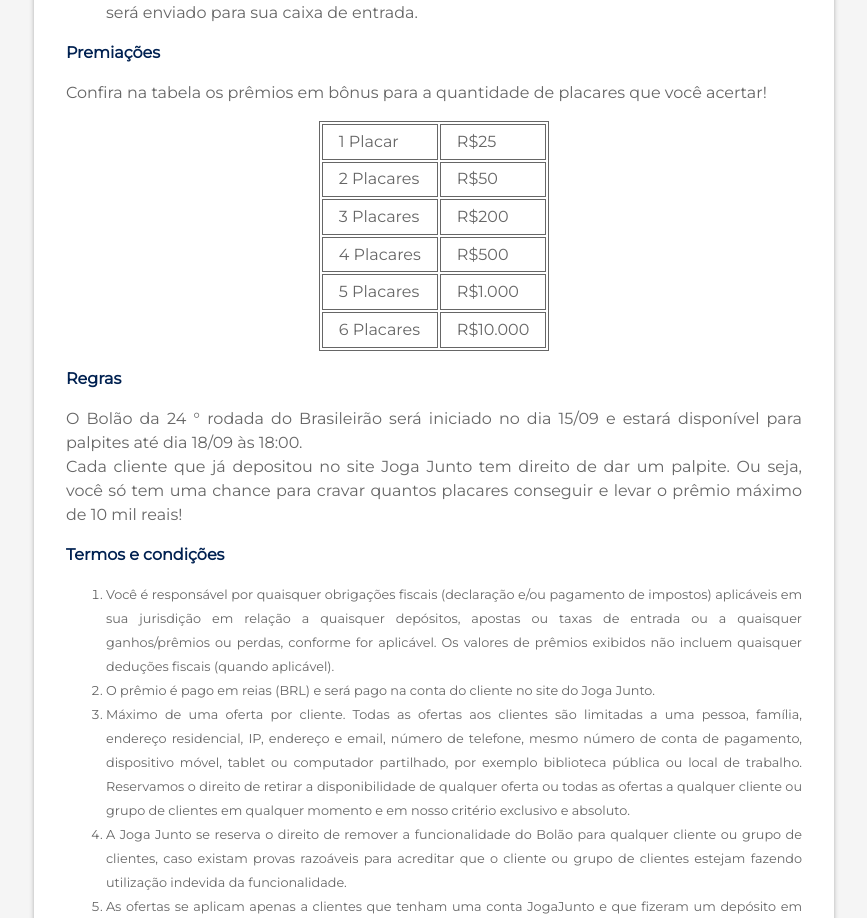
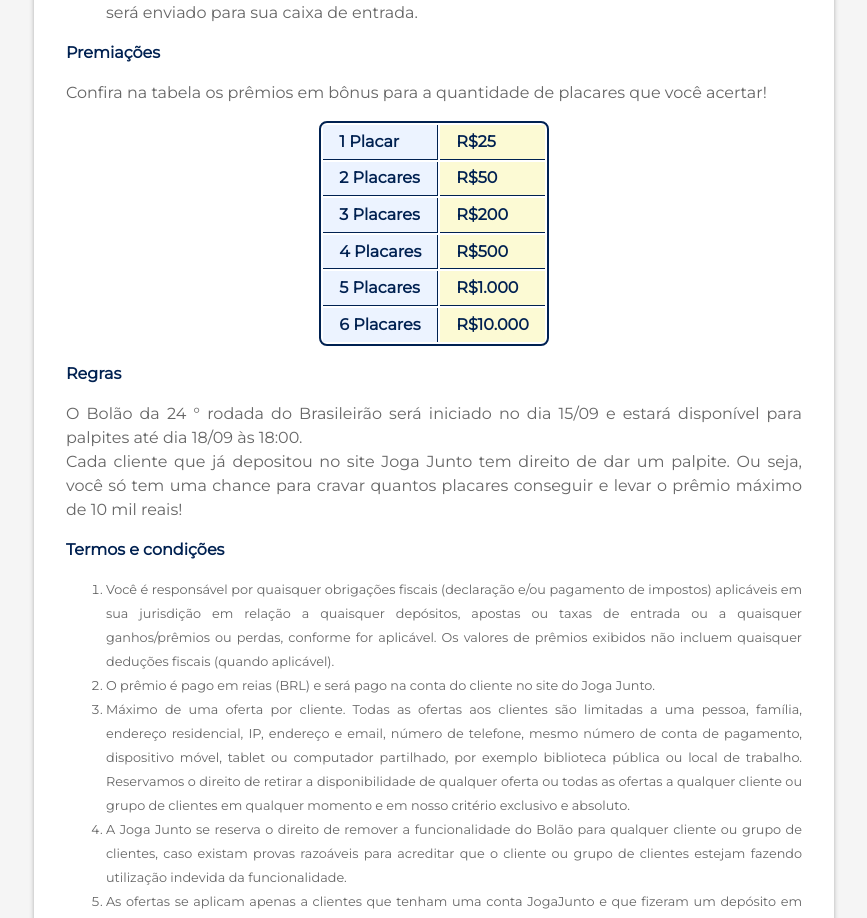
Before and after one commit to guipiri/bolao-jogajunto, a React (Vite) app: page / in a window 1280 px wide. Shown: the part 861-1779 px from the top of the page, without its empty margins (206-1073 px from the left). Built offline with nearby package versions, Linux system fonts and the light colour scheme.

Commit message:
feat: styling rewards table

```diff
--- a/src/routes/regras/Regras.css
+++ b/src/routes/regras/Regras.css
@@ -50,19 +50,36 @@
   text-align: center;
 }
 
-.regrasDiv table, .regrasDiv td {
-  border: 1px solid #666;
-  align-self: center;
-}
-
-.regrasDiv td {
-  padding: .3rem 1rem;
-}
-
 .divTable {
   display: flex;
   width: 100%;
   justify-content: center;
+}
+
+.divTable table {
+  border: 2px solid #002151;;
+  align-self: center;
+  border-radius: .5rem;
+  font-weight: bold;
+  color: #002151;
+}
+
+.divTable table td {
+  border-bottom: 1px solid #002151;
+  border-right: 1px solid #002151;
+  padding: .3rem 1rem;
+}
+
+.divTable tr td:first-child {
+  background-color: rgba(21, 104, 246, 0.08);
+}
+.divTable tr td:last-child {
+  background-color: rgba(243, 232, 78, 0.24);
+  border-right:none ;
+}
+
+.divTable table tr:last-child td {
+  border-bottom: none;
 }
 
 .cta {
```
